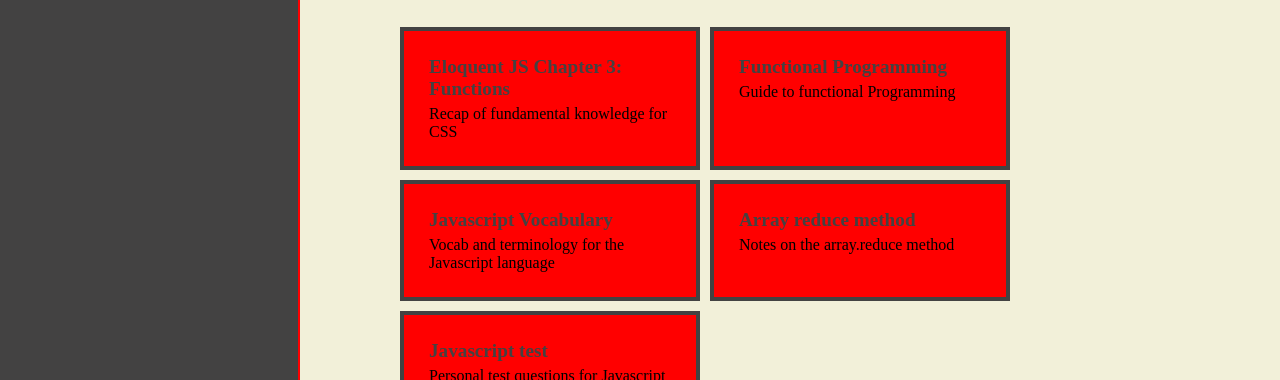
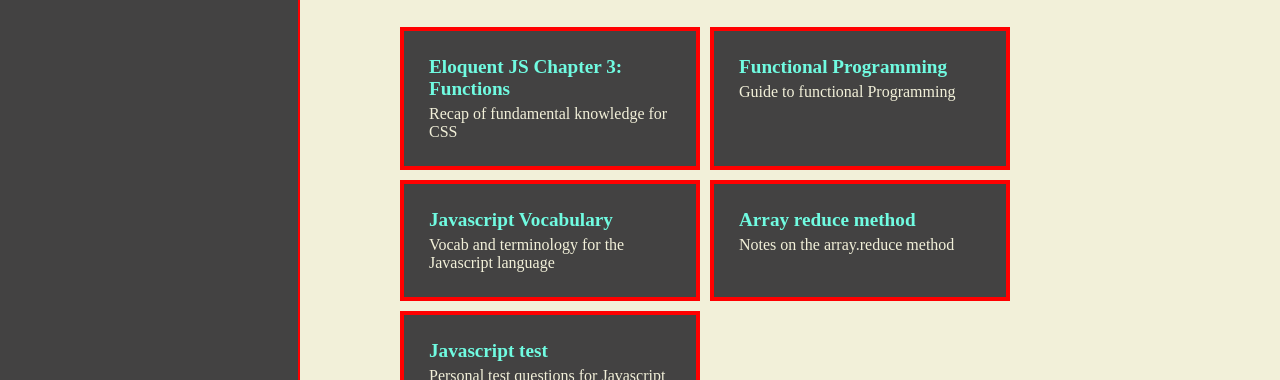
Before and after one commit to mattduff707/matt-blog, a Gatsby site: page /posts in a window 1280 px wide. Shown: the part 420-800 px from the top of the page. Built offline with nearby package versions, Linux system fonts and the light colour scheme; Gatsby itself is replaced by a stand-in of ours.

Commit message:
Theme set

```diff
--- a/src/components/layout/contentNav.js
+++ b/src/components/layout/contentNav.js
@@ -24,7 +24,7 @@ const ListItem = styled.li`
   width: 100%;
   color: var(--color-secondary);
   &:hover {
-    color: var(--color-alternative);
+    color: var(--color-accent);
   }
 `
 const Shortcut = styled.a`
--- a/src/components/layout/layout.js
+++ b/src/components/layout/layout.js
@@ -12,7 +12,7 @@ const GlobalStyles = createGlobalStyle`
     --color-primary: hsl(0, 1%, 26%);
     --color-secondary: hsl(55, 48%, 90%);
     --color-alternative: hsl(0, 100%, 50%);
-    --color-accent: hsl(175.27, 66.27%, 51.18%)
+    --color-accent: hsl(169, 94%, 71%);
     --text-blog-post: 1.2em;
 
   }
--- a/src/components/layout/nav.js
+++ b/src/components/layout/nav.js
@@ -31,7 +31,7 @@ const StyledLink = styled(Link)`
   border: 2px transparent solid;
   padding: 15px 25px 5px 25px;
   &:hover {
-    border-bottom: 2px var(--color-alternative) solid;
+    border-bottom: 2px var(--color-accent) solid;
   }
 `
 
--- a/src/markdown.css
+++ b/src/markdown.css
@@ -2,21 +2,24 @@
   font-size: 2rem;
   color: var(--color-primary);
   border-bottom: 1px solid var(--color-alternative);
+  margin-bottom: 5px;
 }
 
 .heading-three {
   font-size: 1.5rem;
-  color: var(--color-alternative);
+  color: var(--color-primary);
   text-decoration: underline;
+  text-decoration-color: var(--color-accent);
+  text-decoration-thickness: 5px;
 }
 hr {
   color: var(--color-primary);
 }
 em {
-  color: var(--color-primary);
+  color: var(--color-alternative);
 }
 em > strong {
-  color: var(--color-alternative);
+  color: var(--color-primary);
 }
 @media (max-width: 767px) {
   .heading-two {
--- a/src/pages/posts.js
+++ b/src/pages/posts.js
@@ -35,36 +35,39 @@ const CategoryHeading = styled.h2`
   border-bottom: var(--color-alternative) solid 2px;
   margin-bottom: 30px;
 `
+const PostHeading = styled.h3`
+  font-size: 1.2em;
+  color: var(--color-accent);
+  margin: 0px 0px 5px 0px;
+  &:hover {
+    color: var(--color-alternative);
+  }
+`
+
 const Post = styled.div`
   width: 300px;
   height: 100%;
   padding: 25px;
-  border: var(--color-primary) 4px solid;
-  background-color: var(--color-alternative);
+  border: var(--color-alternative) 4px solid;
+  background-color: var(--color-primary);
   transition: color 500ms ease, border 500ms ease, background-color 500ms ease;
   .post-heading {
     transition: color 500ms ease;
   }
-  &:hover {
-    border: 4px solid var(--color-alternative);
-    background-color: var(--color-primary);
-    color: var(--color-alternative);
-    .post-heading {
-      color: var(--color-text);
-      transition: color 500ms ease;
-    }
-  }
 `
-const PostHeading = styled.h3`
-  font-size: 1.2em;
-  color: var(--color-primary);
-  margin: 0px 0px 5px 0px;
-`
+
 const StyledLink = styled(Link)`
   text-decoration: none;
-  color: var(--color-text);
+  color: var(--color-secondary);
 
   margin: 10px 10px 0px 0px;
+
+  &:hover {
+    color: var(--color-alternative);
+  }
+  &:hover ${PostHeading} {
+    color: var(--color-alternative);
+  }
 
   &:last-child {
     margin-right: 0px;
--- a/src/templates/blogTemplate.js
+++ b/src/templates/blogTemplate.js
@@ -12,7 +12,7 @@ const PostWrapper = styled.article`
   display: grid;
   grid-template-columns:
     1fr
-    min(65ch, 100%)
+    min(75ch, 100%)
     1fr;
 
   & > * {
```
